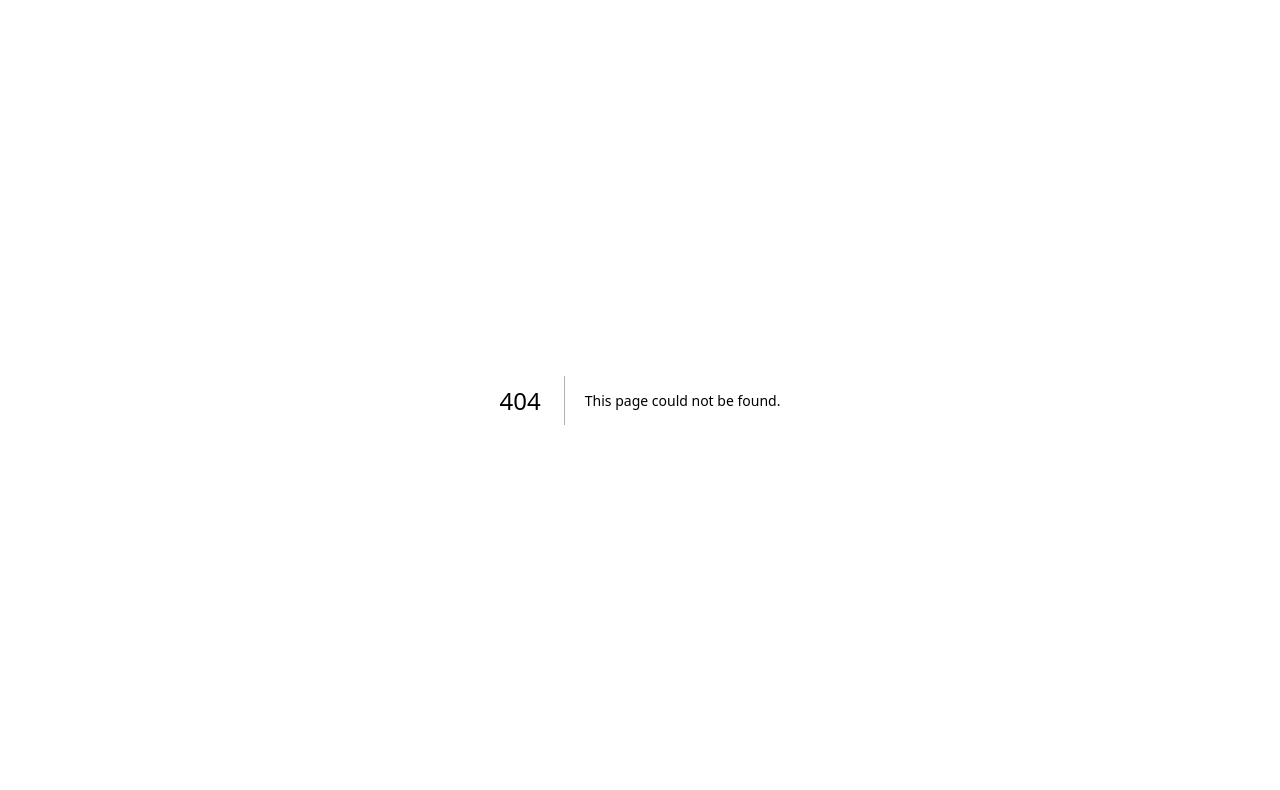
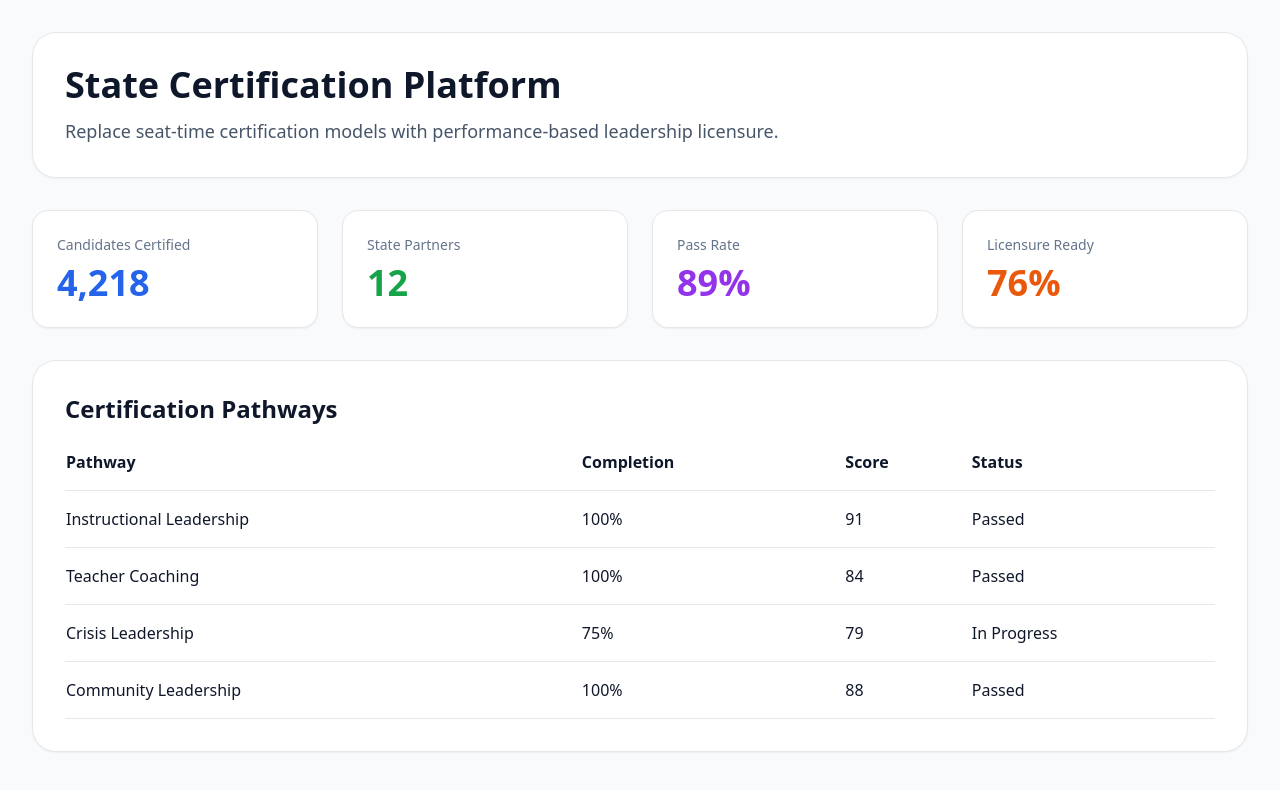
Before and after one commit to jmarc296-jpg/instructional-leadership-practice, a Next.js app: page /certification in a window 1280 px wide. Before the commit this address had no page. Shown: the top 790 px of the page. Built offline with nearby package versions, Linux system fonts and the light colour scheme.

Commit message:
Add state certification platform

```diff
--- /dev/null
+++ b/app/certification/page.tsx
@@ -0,0 +1,96 @@
+export default function CertificationPage() {
+  const pathways = [
+    {
+      pathway: "Instructional Leadership",
+      completion: "100%",
+      score: 91,
+      status: "Passed"
+    },
+    {
+      pathway: "Teacher Coaching",
+      completion: "100%",
+      score: 84,
+      status: "Passed"
+    },
+    {
+      pathway: "Crisis Leadership",
+      completion: "75%",
+      score: 79,
+      status: "In Progress"
+    },
+    {
+      pathway: "Community Leadership",
+      completion: "100%",
+      score: 88,
+      status: "Passed"
+    }
+  ]
+
+  return (
+    <main className="min-h-screen bg-slate-50 p-8">
+      <div className="mx-auto max-w-7xl space-y-8">
+
+        <div className="rounded-3xl bg-white p-8 border shadow-sm">
+          <h1 className="text-4xl font-bold text-slate-900">
+            State Certification Platform
+          </h1>
+
+          <p className="mt-3 text-lg text-slate-600">
+            Replace seat-time certification models with performance-based leadership licensure.
+          </p>
+        </div>
+
+        <div className="grid md:grid-cols-4 gap-6">
+          <div className="rounded-2xl bg-white p-6 border shadow-sm">
+            <div className="text-sm text-slate-500">Candidates Certified</div>
+            <div className="text-4xl font-bold text-blue-600 mt-2">4,218</div>
+          </div>
+
+          <div className="rounded-2xl bg-white p-6 border shadow-sm">
+            <div className="text-sm text-slate-500">State Partners</div>
+            <div className="text-4xl font-bold text-green-600 mt-2">12</div>
+          </div>
+
+          <div className="rounded-2xl bg-white p-6 border shadow-sm">
+            <div className="text-sm text-slate-500">Pass Rate</div>
+            <div className="text-4xl font-bold text-purple-600 mt-2">89%</div>
+          </div>
+
+          <div className="rounded-2xl bg-white p-6 border shadow-sm">
+            <div className="text-sm text-slate-500">Licensure Ready</div>
+            <div className="text-4xl font-bold text-orange-600 mt-2">76%</div>
+          </div>
+        </div>
+
+        <div className="rounded-3xl bg-white p-8 border shadow-sm">
+          <h2 className="text-2xl font-bold mb-6">
+            Certification Pathways
+          </h2>
+
+          <table className="w-full">
+            <thead>
+              <tr className="border-b text-left">
+                <th className="pb-4">Pathway</th>
+                <th className="pb-4">Completion</th>
+                <th className="pb-4">Score</th>
+                <th className="pb-4">Status</th>
+              </tr>
+            </thead>
+
+            <tbody>
+              {pathways.map((pathway, index) => (
+                <tr key={index} className="border-b">
+                  <td className="py-4">{pathway.pathway}</td>
+                  <td>{pathway.completion}</td>
+                  <td>{pathway.score}</td>
+                  <td>{pathway.status}</td>
+                </tr>
+              ))}
+            </tbody>
+          </table>
+        </div>
+
+      </div>
+    </main>
+  )
+}
```
